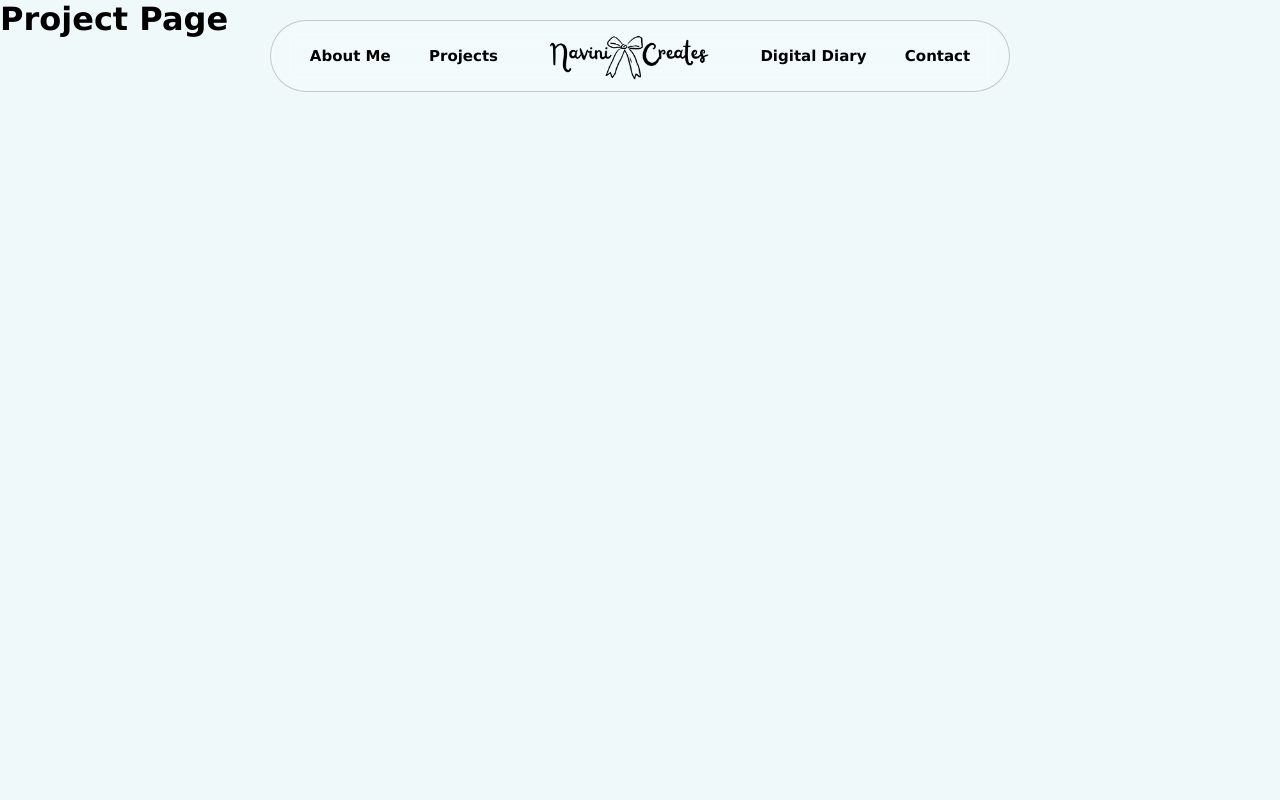
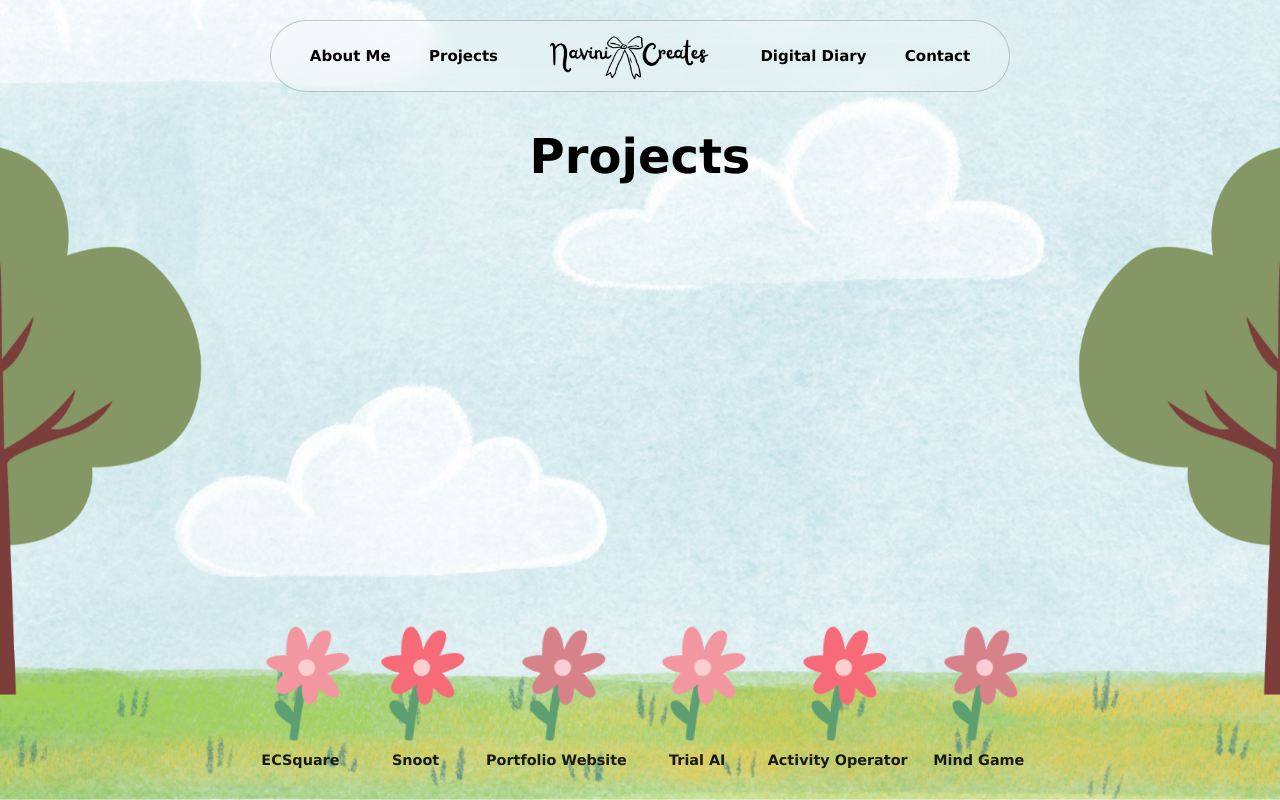
Before and after one commit to naviniii/navini-portfolio, a React (Vite) app: page /projects in a window 1280 px wide. Built offline with nearby package versions, Linux system fonts and the light colour scheme.

Commit message:
Adding in the Projects Page, and adjusting the CSS. Still needs some work

```diff
--- /dev/null
+++ b/src/pages/Projects.css
@@ -0,0 +1,59 @@
+.projects-hero {
+  position: relative;
+  min-height: 100vh;
+  width: 100%;
+  overflow: hidden;
+  background-image: url('/home-background.png');
+  background-size: cover;
+  background-position: bottom;
+  padding-top: 8rem;
+  text-align: center;
+  font-family: Verdana, Geneva, Tahoma, sans-serif;
+}
+
+.projects-title {
+  color: black;
+  font-size: clamp(1.75rem, 5vw, 3rem);
+  margin-bottom: 1rem;
+}
+
+.projects-garden {
+  position: absolute;
+  bottom: clamp(0.75rem, 4vh, 2.5rem);
+  left: 50%;
+  transform: translateX(-50%);
+  display: flex;
+  flex-wrap: nowrap;
+  align-items: flex-end;
+  justify-content: center;
+  gap: clamp(0.25rem, 2vw, 3rem);
+  width: 95%;
+  max-width: 75rem;
+  z-index: 10;
+}
+
+.project-flower {
+  cursor: pointer;
+  flex-shrink: 1;
+  min-width: 0;
+}
+
+/*phone size*/
+@media (max-width: 40rem) {
+  .projects-garden {
+    justify-content: flex-start;
+    overflow-x: auto;
+    overflow-y: visible;
+    padding: 0 1.5rem 0.5rem;
+    -webkit-overflow-scrolling: touch;
+    scrollbar-width: none; /* Firefox */
+  }
+
+  .projects-garden::-webkit-scrollbar {
+    display: none; /* Chrome/Safari */
+  }
+
+  .project-flower {
+    flex-shrink: 0; /* stop them from squeezing/overlapping */
+  }
+}
--- a/src/pages/Projects.jsx
+++ b/src/pages/Projects.jsx
@@ -1,5 +1,45 @@
+import { useState } from 'react';
+import Flower from '../components/Flower';
+import ProjectView from '../components/ProjectView';
+import projects from '../data/projects';
+import './Projects.css';
+
+
 function Projects(){
-    return <h1> Project Page </h1>;
+    const [selectedProject, setSelectedProject] = useState(null);
+
+    const handleFlowerClick = (project) => {
+        if (selectedProject?.id === project.id){
+            setSelectedProject(null);
+
+        }else{
+            setSelectedProject(project);
+        }
+    };
+
+    return (
+        <section className = "projects-hero">
+            <h1 className = "projects-title"> Projects </h1>
+            <div className = "projects-garden">
+                {projects.map((project,i) => (
+                    <div key = {project.id} className = {`project-flower ${selectedProject?.id === project.id ? 'active' : ''}`}
+                    /*explanation of code for future me:
+                    - ?. handles null
+                    - ` is for template literal - which is a string with JS expressions
+                    - the ? active is for shorthanding if condition is true use active or otherwise use empty string
+
+                    */
+                    onClick = {() => handleFlowerClick(project)}>
+                        <Flower to = "#" label = {project.name} variant = {( i % 3 ) + 1} />
+                        </div>
+                ))}
+            </div>
+
+            {selectedProject && (<ProjectView project = {selectedProject} /> )}
+        </section>
+
+    );
+
 
 }
 
```
